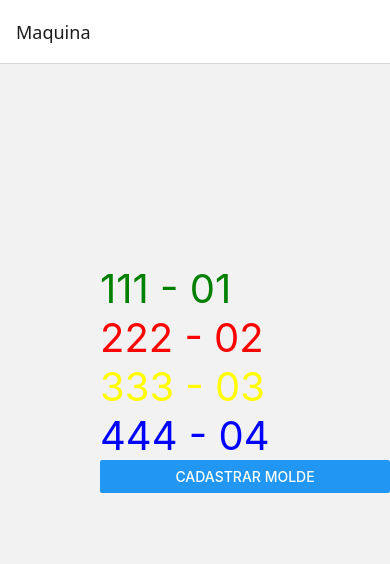
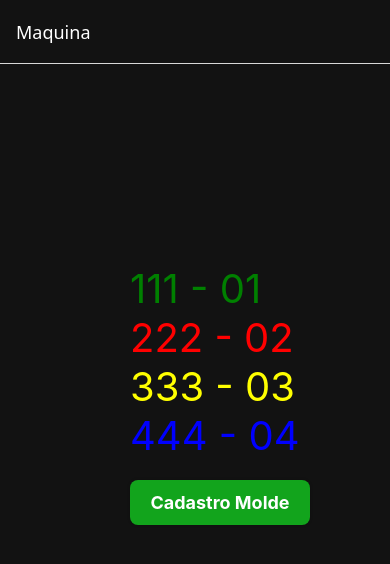
Before and after one commit to Iaguitchu/Site-React-Native, a React Native app in the folder siteTeste/: screen /Maquina in a window 390 px wide. Shown: the top 564 px of the page. Built offline with nearby package versions, Linux system fonts and the light colour scheme.

Commit message:
adicionando tipagem e estilizando paginas com tema dark

```diff
--- a/siteTeste/App.tsx
+++ b/siteTeste/App.tsx
@@ -1,19 +1,38 @@
-import Agenda from "./src/pages/agenda/index";
 import React from "react";
-import { NavigationContainer } from "@react-navigation/native";
+import { NavigationContainer, DefaultTheme } from "@react-navigation/native";
 import { createStackNavigator } from "@react-navigation/stack";
 import Maquina from "./src/pages/home";
 import CadastrarMolde from "./src/pages/cadastroMolde";
+import { NavegacaoTelas } from "./src/types";
+import { StatusBar } from "react-native"; // Importando StatusBar
 
-const Stack = createStackNavigator();
+const Stack = createStackNavigator<NavegacaoTelas>();
+
+const DarkTheme = {
+  ...DefaultTheme,
+  colors: {
+    ...DefaultTheme.colors,
+    background: "#121212",
+    text: "#ffffff",
+  },
+};
 
 export default function App() {
   return (
-    <NavigationContainer>
-      <Stack.Navigator initialRouteName="Maquina">
-        <Stack.Screen name="Maquina" component={Maquina} />
-        <Stack.Screen name="CadastrarMolde" component={CadastrarMolde} />
-      </Stack.Navigator>
-    </NavigationContainer>
+    <>
+      <StatusBar backgroundColor="#121212" />
+      <NavigationContainer theme={DarkTheme}>
+        <Stack.Navigator
+          initialRouteName="Maquina"
+          screenOptions={{
+            headerStyle: { backgroundColor: "#121212" },
+            headerTintColor: "#fff",
+          }}
+        >
+          <Stack.Screen name="Maquina" component={Maquina} />
+          <Stack.Screen name="CadastrarMolde" component={CadastrarMolde} />
+        </Stack.Navigator>
+      </NavigationContainer>
+    </>
   );
 }
--- a/siteTeste/src/pages/cadastroMolde/index.tsx
+++ b/siteTeste/src/pages/cadastroMolde/index.tsx
@@ -1,7 +1,11 @@
 import React from "react";
 import { View, Text, TouchableOpacity } from "react-native";
 import { useNavigation } from "@react-navigation/native";
+import { StackNavigationProp } from "@react-navigation/stack";
+import { NavegacaoTelas } from "../../types"; // Importa os tipos
 import { styles } from "../cadastroMolde/styles";
+
+type NavigationProps = StackNavigationProp<NavegacaoTelas, "CadastrarMolde">;
 
 export function CadastrarMolde() {
   const navigation = useNavigation(); // Para voltar para a tela anterior
--- a/siteTeste/src/pages/cadastroMolde/styles.ts
+++ b/siteTeste/src/pages/cadastroMolde/styles.ts
@@ -20,7 +20,6 @@ export const styles = StyleSheet.create({
     borderRadius: 8, // Borda arredondada
     elevation: 3, // Sombra no Android
     shadowColor: "#000", // Sombra no iOS
-    shadowOffset: { width: 0, height: 2 },
     shadowOpacity: 0.3,
     shadowRadius: 3,
   },
--- a/siteTeste/src/pages/home/index.tsx
+++ b/siteTeste/src/pages/home/index.tsx
@@ -1,10 +1,14 @@
 import React from "react";
-import { View, Text, Button } from "react-native";
+import { View, Text, TouchableOpacity } from "react-native";
 import { useNavigation } from "@react-navigation/native";
+import { StackNavigationProp } from "@react-navigation/stack";
+import { NavegacaoTelas } from "../../types"; // Importando os tipos
 import { styles } from "../home/styles";
 
+type NavigationProps = StackNavigationProp<NavegacaoTelas, "Maquina">;
+
 export function Maquina() {
-  const navigation = useNavigation(); // Adiciona a navegação
+  const navigation = useNavigation<NavigationProps>(); // Aplica a tipagem
 
   const handleNavigate = () => {
     navigation.navigate("CadastrarMolde"); // Navega para outra página
@@ -26,7 +30,9 @@ export function Maquina() {
       ))}
 
       {/* Botão que leva para outra página */}
-      <Button title="Cadastrar Molde" onPress={handleNavigate} />
+      <TouchableOpacity style={styles.botao} onPress={handleNavigate}>
+        <Text style={styles.textoBotao}>Cadastro Molde</Text>
+      </TouchableOpacity>
     </View>
   );
 }
--- a/siteTeste/src/pages/home/styles.ts
+++ b/siteTeste/src/pages/home/styles.ts
@@ -5,10 +5,26 @@ export const styles = StyleSheet.create({
 
     maquinas:{
         marginTop: 200,
-        marginLeft: 100,
+        marginLeft: 130,
+      },
 
-        // flex: 1,
-        // justifyContent: "center",
-      }
+      botao: {
+        marginTop: 20,
+        backgroundColor: "#12a41c", // Cor azul
+        paddingVertical: 12,
+        width: 180,
+        borderRadius: 8, // Borda arredondada
+        elevation: 3, // Sombra no Android
+        shadowColor: "#000", // Sombra no iOS
+        shadowOpacity: 0.3,
+        shadowRadius: 3,
+      },
+
+      textoBotao: {
+        color: "#fff", // Cor branca
+        fontSize: 18,
+        fontWeight: "bold",
+        textAlign: "center",
+      },
 
 });
--- /dev/null
+++ b/siteTeste/src/types.ts
@@ -0,0 +1,4 @@
+export type NavegacaoTelas = {
+    Maquina: undefined;
+    CadastrarMolde: undefined;
+  };
```
Also changed, not shown: 2 other files (tests, documents, lock files or other folders).
